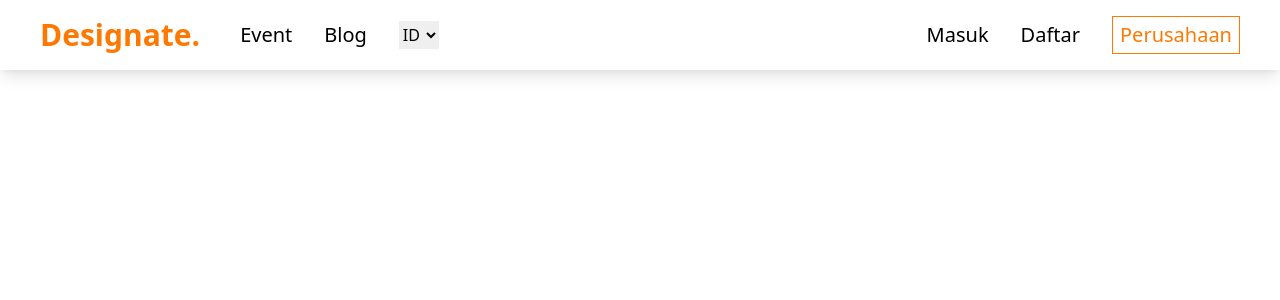
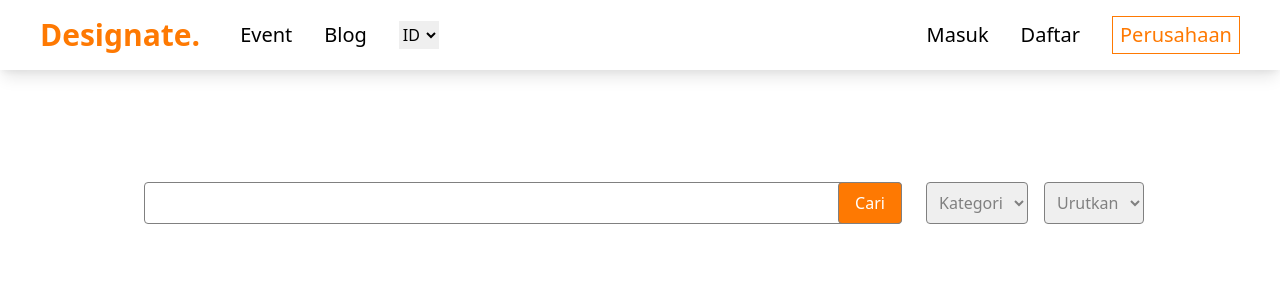
Before and after one commit to RendyArthaP/article, a Next.js app: page / in a window 1280 px wide. Shown: the top 300 px of the page. Built offline with nearby package versions, Linux system fonts and the light colour scheme.

Commit message:
searchbar component

```diff
--- a/src/components/Searchbar.js
+++ b/src/components/Searchbar.js
@@ -1,7 +1,21 @@
 const Searchbar = () => {
   return (
-    <div>
-
+    <div className="mt-28 flex flex-col px-6 md:flex-row md:justify-between w-full mx-auto md:px-16 max-w-6xl">
+      <div className="w-full max-w-3xl my-2 md:my-0 md:mx-4">
+        <input
+          type="text"
+          className="border border-gray rounded p-2 focus:outline-none w-full"
+        />
+        <button className="bg-orange border -ml-16 absolute py-2 border-gray rounded w-16 text-white">
+          Cari
+        </button>
+      </div>
+      <select className="border border-gray rounded text-grayText p-2 w-full md:w-32 focus:outline-none md:mx-2 my-2 md:my-0">
+        <option>Kategori</option>
+      </select>
+      <select className="border border-gray rounded text-grayText p-2 w-full md:w-32 focus:outline-none md:mx-2 my-2 md:my-0">
+        <option>Urutkan</option>
+      </select>
     </div>
   )
 }
--- a/src/pages/index.js
+++ b/src/pages/index.js
@@ -1,5 +1,6 @@
 import Head from 'next/head'
 import Navbar from '../components/Navbar'
+import Searchbar from '../components/Searchbar'
 
 export default function Home() {
   return (
@@ -12,6 +13,7 @@ export default function Home() {
 
       <main>
         <Navbar />
+        <Searchbar />
       </main>
     </div>
   )
--- a/tailwind.config.js
+++ b/tailwind.config.js
@@ -19,13 +19,15 @@ module.exports = {
       "white": "#FFFFFF",
       "black": "#000000",
       "grey": "#828282",
-      "gray": "#333333"
+      "gray": "#333333",
+      "grayText": "#808080"
     },
     borderColor: theme => ({
       "orange": "#FE7902",
       "white": "#FFFFFF",
       "black": "#000000",
-      "grey": "#E0E0E0"
+      "grey": "#E0E0E0",
+      "gray": "#808080"
     })
   },
   variants: {
```
